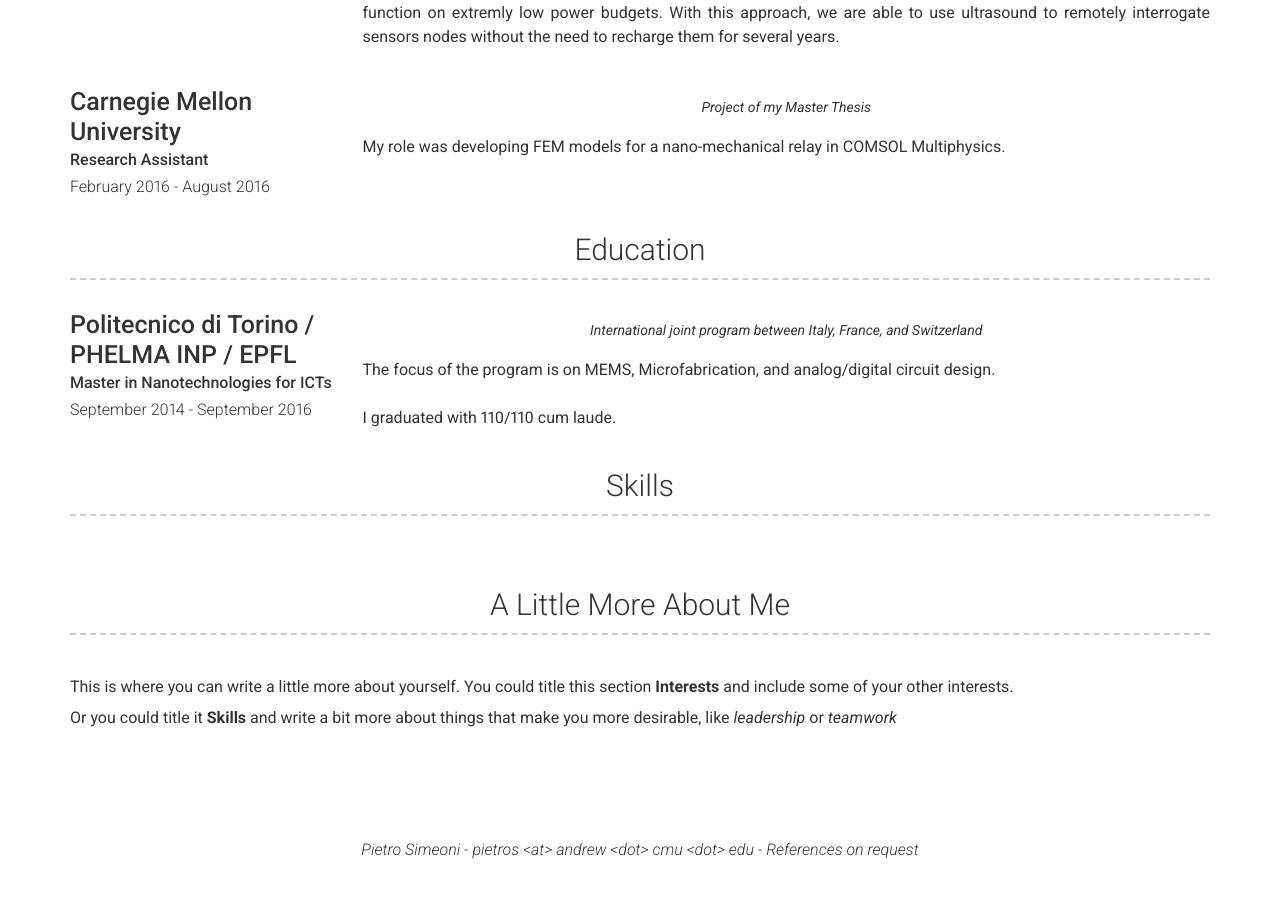
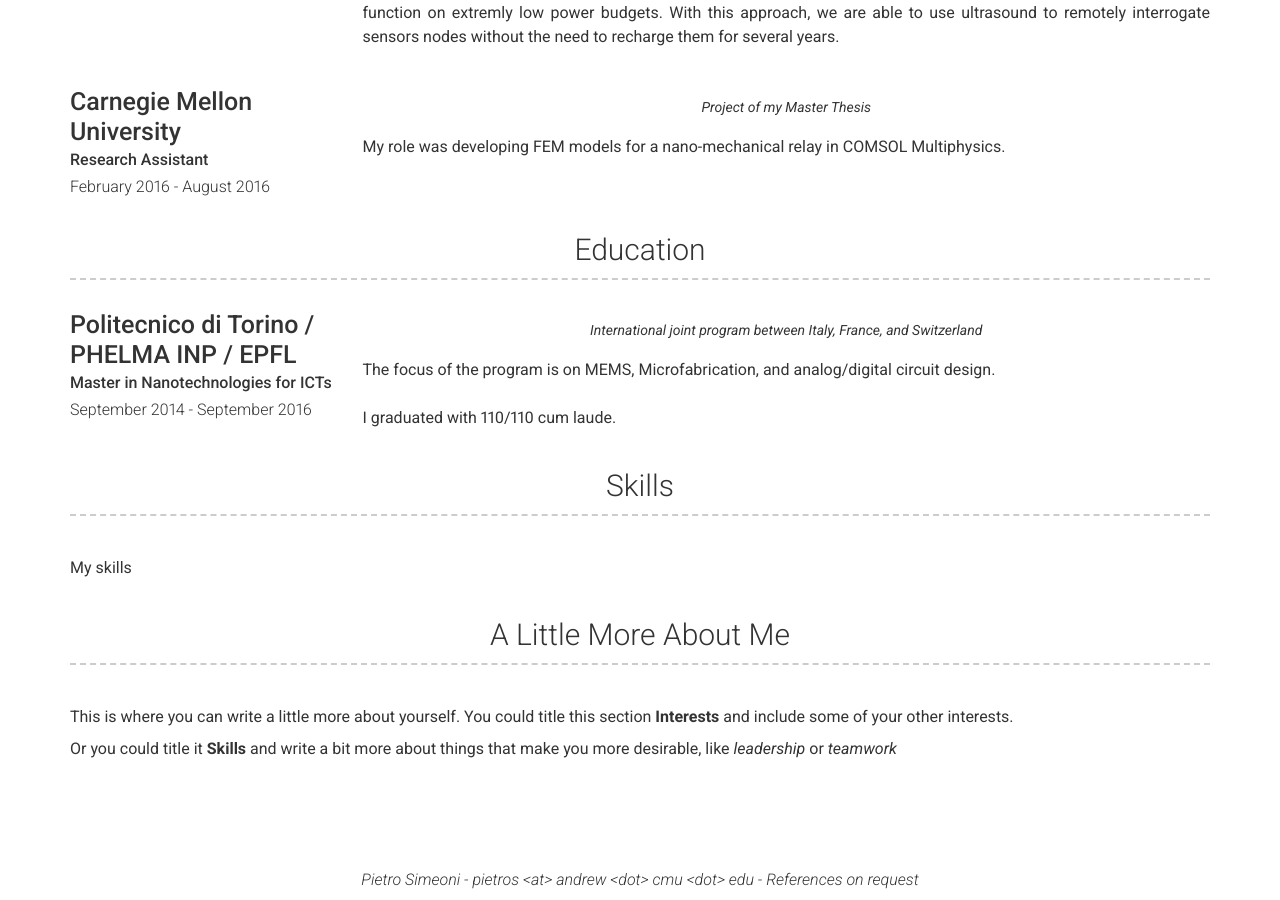
Before and after one commit to simeonipietro/pietrosimeoni.com, a Jekyll site: the page built from index.md, in a window 1280 px wide and 900 px high, scrolled down 872 px. Built offline with Jekyll 4.4.1, drawn with Linux system fonts in a browser that asks for light colours; nearby versions of some CDN libraries; before the commit the page ends 1741 px from its top, so only the background shows below that.

Commit message:
Update _config.yml

```diff
--- a/_config.yml
+++ b/_config.yml
@@ -81,7 +81,7 @@ projects_title:
 # Skills Section
 # skills_title:  #(Use this to override about more section title)
 skills_content: | # this will include new lines to allow paragraphs
-
+ My skills
 # More Section
 # more_title: A Little More About Me #(Use this to override about more section title)
 more_content: | # this will include new lines to allow paragraphs
```
